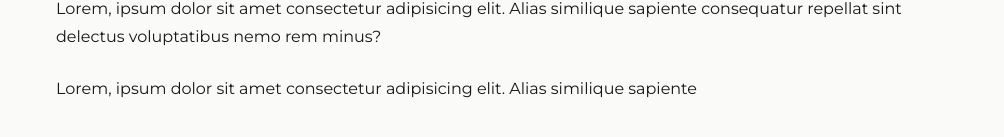
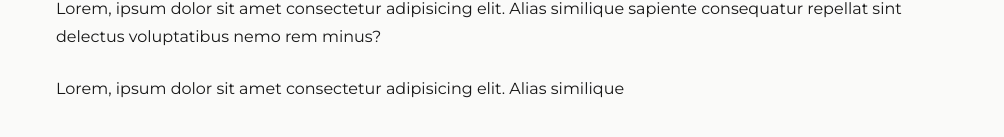
Before and after one commit to frusciante189/tailwind-ui-kit, a Next.js app: page /article/article02 in a window 1280 px wide. Shown: the part 1725-1862 px from the top of the page, without its empty margins (136-1140 px from the left). Built offline with nearby package versions, Linux system fonts and the light colour scheme.

Commit message:
article02 small fix

```diff
--- a/pages/article/article02.js
+++ b/pages/article/article02.js
@@ -233,7 +233,7 @@ const article02 = () => {
             </p>
             <p className="mt-6 leading-7">
               Lorem, ipsum dolor sit amet consectetur adipisicing elit. Alias
-              similique sapiente
+              similique
             </p>
           </div>
         </div>
```
